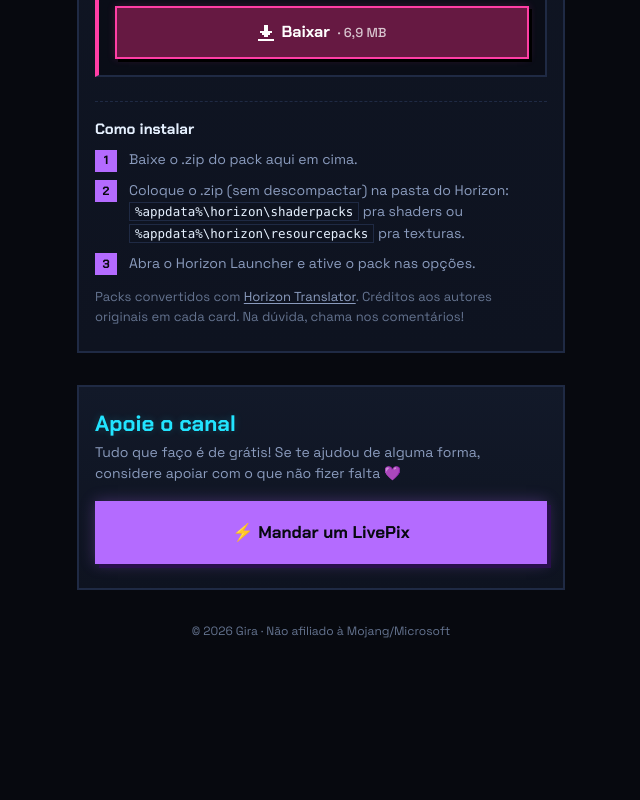
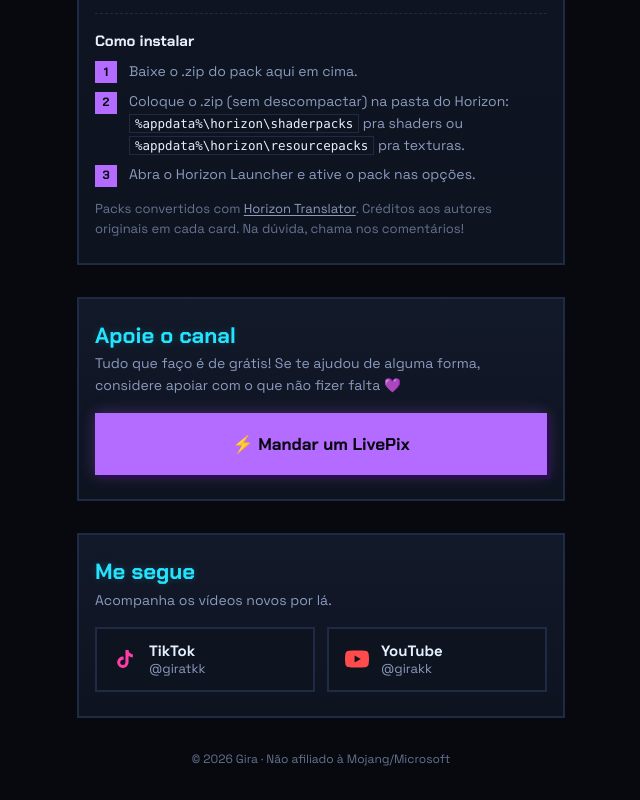
Before and after one commit to girakk15/sitedoGira, a plain HTML site: page index.html in a window 1280 px wide. Shown: the part 1581-2381 px from the top of the page, without its empty margins (319-959 px from the left). Before the commit the page ends 2253 px from the top, so only its background shows below. Drawn offline with Linux system fonts and the light colour scheme.

Commit message:
Redes sociais no fim da página

```diff
--- a/index.html
+++ b/index.html
@@ -25,7 +25,6 @@
       </div>
       <h1 id="nome"></h1>
       <p id="bio" class="bio"></p>
-      <nav class="redes" id="redes" aria-label="Redes sociais"></nav>
     </header>
 
     <section class="bloco" aria-labelledby="t-packs">
@@ -49,6 +48,12 @@
       <a id="livepix" class="btn btn-neon" target="_blank" rel="noopener">⚡ Mandar um LivePix</a>
     </section>
 
+    <section class="bloco" aria-labelledby="t-redes">
+      <h2 id="t-redes">Me segue</h2>
+      <p class="sub">Acompanha os vídeos novos por lá.</p>
+      <nav class="redes" id="redes" aria-label="Redes sociais"></nav>
+    </section>
+
     <footer>© <span id="ano"></span> Gira · Não afiliado à Mojang/Microsoft</footer>
   </main>
 
--- a/style.css
+++ b/style.css
@@ -111,7 +111,7 @@ h1 {
 /* redes: botões lado a lado */
 .redes {
   width: 100%;
-  margin-top: var(--s5);
+  margin-top: var(--s4);
   display: grid; grid-template-columns: repeat(auto-fit, minmax(140px, 1fr)); gap: var(--s3);
 }
 .rede {
```
